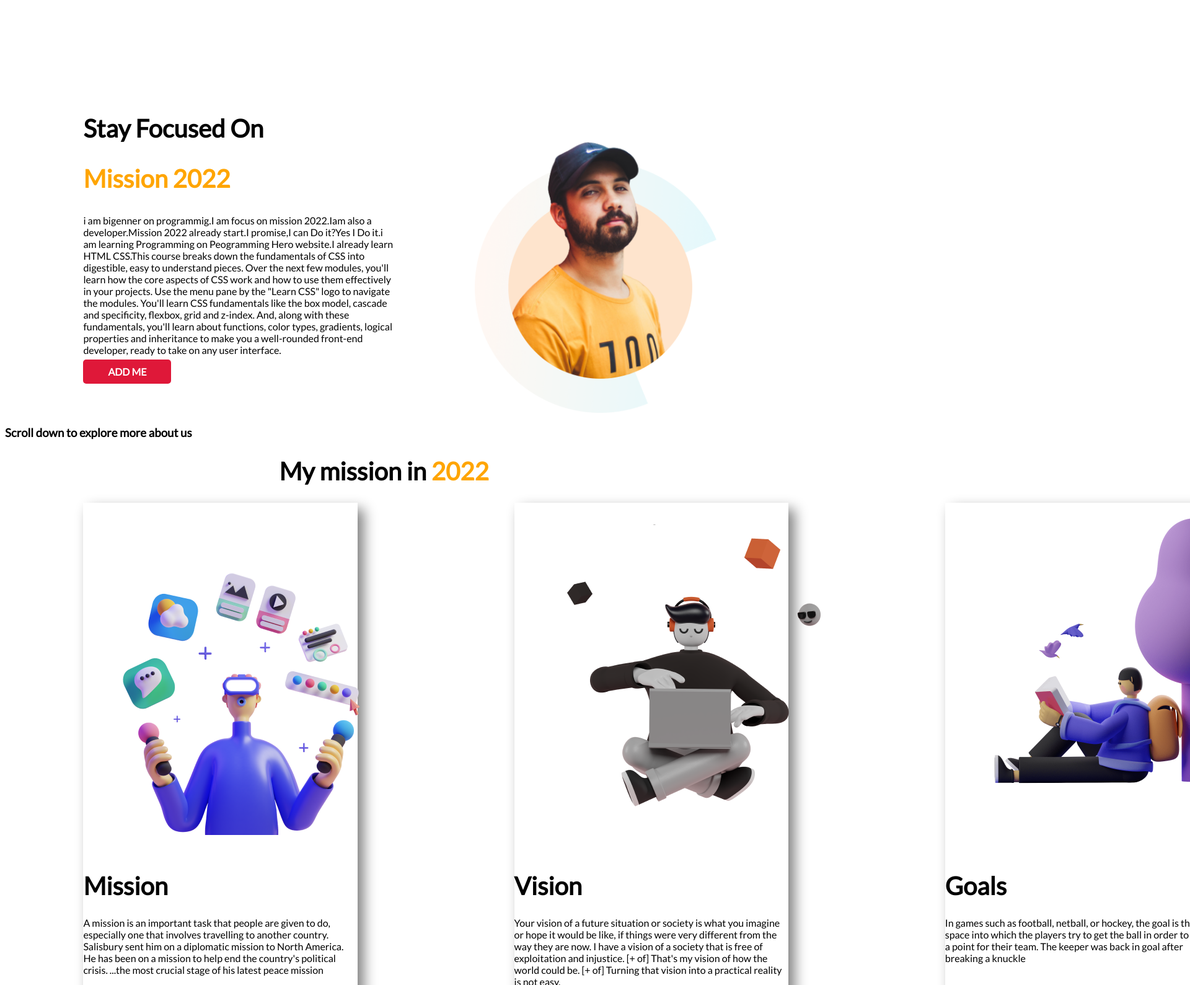
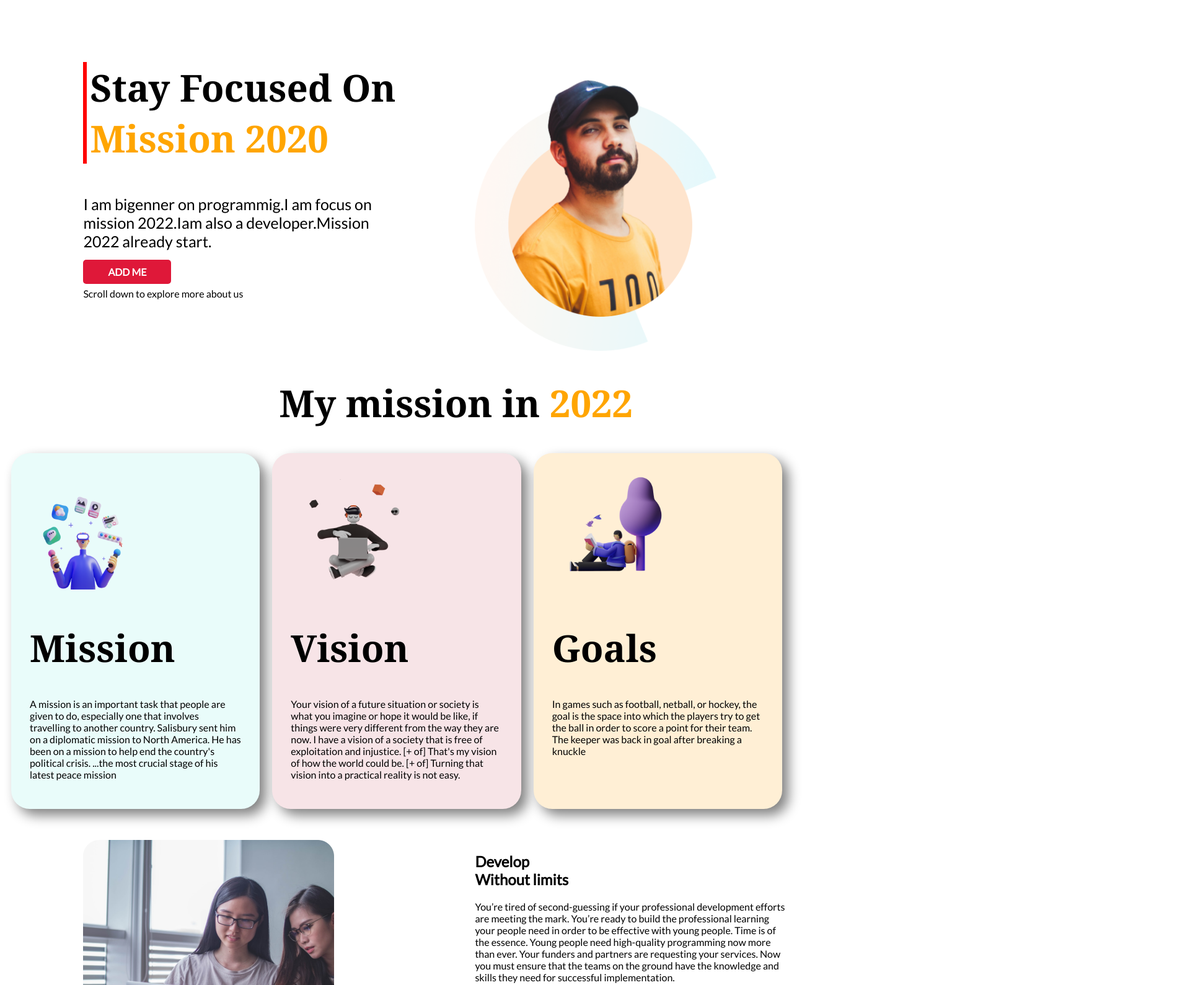
Before and after one commit to sawonbaidya22/mission-deve, a plain HTML site: page index.html in a window 1280 px wide. Shown: the top 1589 px of the page at 62% size, 1920 px wide, since content can reach past the window. Drawn offline with Linux system fonts and the light colour scheme.

Commit message:
heading added

```diff
--- a/index.html
+++ b/index.html
@@ -14,32 +14,29 @@
 
 <body>
     <section>
+
         <div class="half-width">
-            <h1>Stay Focused On</h1>
-            <h1 class="orange-color">Mission 2022</h1>
-            <p>i am bigenner on programmig.I am focus on mission 2022.Iam also a developer.Mission 2022 already start.I
-                promise,I can Do it?Yes I Do it.i am learning Programming on Peogramming Hero website.I already learn
-                HTML CSS.This course breaks down the fundamentals of CSS into digestible, easy to understand pieces.
-                Over the next few modules, you'll learn how the core aspects of CSS work and how to use them effectively
-                in your projects. Use the menu pane by the "Learn CSS" logo to navigate the modules.
+            <div class="heading">
+                <h1>Stay Focused On <span class="orange-color"> Mission 2020</span> </h1>
+            </div>
+            <p class="para"> I am bigenner on programmig.I am focus on mission 2022.Iam also a developer.Mission 2022
+                already start.
 
-                You'll learn CSS fundamentals like the box model, cascade and specificity, flexbox, grid and z-index.
-                And, along with these fundamentals, you'll learn about functions, color types, gradients, logical
-                properties and inheritance to make you a well-rounded front-end developer, ready to take on any user
-                interface.</p>
+            </p>
             <a class="link-button" target="_blank" href="https://www.facebook.com/esmartsawon.esmartsawon/">ADD ME</a>
+            <p>
+                Scroll down to explore more about us
+            </p>
         </div>
         <div class="half-width">
             <img src="image/person-0.png" alt="">
         </div>
     </section>
-    <h3>
-        Scroll down to explore more about us
-    </h3>
+
     <h1 class="Bold">My mission in <span class="orange-color">2022</span> </h1>
     <div class="flexible-container">
-        <div class="item">
-            <img src="image2/illustrator-1.png" alt="">
+        <div class="item" id="mission">
+            <img class="images" src="image2/illustrator-1.png" alt="">
             <h1>Mission</h1>
             <p>A mission is an important task that people are given to do, especially one that involves travelling
                 to
@@ -48,8 +45,8 @@
                 He has been on a mission to help end the country's political crisis.
                 ...the most crucial stage of his latest peace mission</p>
         </div>
-        <div class="item">
-            <img src="image2/illustrator-2.png" alt="">
+        <div class="item" id="vision">
+            <img class="images" src="image2/illustrator-2.png" alt="">
             <h1>Vision</h1>
             <p>Your vision of a future situation or society is what you imagine or hope it would be like, if things
                 were
@@ -58,8 +55,8 @@
                 That's my vision of how the world could be. [+ of]
                 Turning that vision into a practical reality is not easy.</p>
         </div>
-        <div class="item">
-            <img src="image2/illustrator-3.png" alt="">
+        <div class="item" id="goal">
+            <img class="images" src="image2/illustrator-3.png" alt="">
             <h1>Goals</h1>
             <p>In games such as football, netball, or hockey, the goal is the space into which the players try to
                 get
@@ -73,12 +70,9 @@
             <img src="pic/coding.png" alt="">
         </div>
         <div class="half-width">
-            <h1>
-                Develop
-            </h1>
-            <h1>
-                without limits
-            </h1>
+            <h2>
+                Develop <br> Without limits
+            </h2>
             <p>
                 You’re tired of second-guessing if your professional development efforts are meeting the mark. You’re
                 ready to build the professional learning your people need in order to be effective with young people.
@@ -92,10 +86,8 @@
     </section>
     <section>
         <div class="half-width">
-            <h1>Know our</h1>
-            <h1>
-                Global Community
-            </h1>
+            <h1>Know our <br>Global Community</h1>
+
             <p>
                 A nine-time GiveWell top charity, our Deworm the World Initiative combats worm infections by working
                 with governments to deliver mass school-based deworming programs.
@@ -109,17 +101,20 @@
             <img src="pic/project.png" alt="">
         </div>
     </section>
+    <h1 class="build">Build <span class="orange-color">Corona Application</span> </h1>
     <section class="deve">
         <div class="half-width">
             <img src="pic/app.png" alt="">
         </div>
         <div class="half-width">
+
+
             <h1>
-                Stay safe with
+                Stay safe with <br>Go <span class="orange-color">Corona </span>
             </h1>
-            <h1>
-                Go <span class="orange-color">Corona</span>
-            </h1>
+
+
+
             <p>
                 When you register on the App, your phone number and your National ID is collected and a system-generated
                 unique id (UserID) is assigned to you. The information collected from you and your UserID during
@@ -134,9 +129,10 @@
             <a class="link-button" target="_blank" href="https://surokkha.gov.bd/privacy-policy"> Go to Website</a>
         </div>
     </section>
-    <h2 class="work">Mission <span class="red-color">2022</span></h2>
-    <footer>
-        <p>Hard work,Perseverance,and Determination for 2022</p>
+
+    <footer class="bottom">
+        <h2 class="work white-color">Mission <span class="red-color">2022</span></h2>
+        <p class="white-color">Hard work,Perseverance,and Determination for 2022</p>
     </footer>
 
 </body>
--- a/style.css
+++ b/style.css
@@ -14,7 +14,20 @@ h1{
 }
 section{
     display: flex;
-    margin-top: 150px;
+    margin-top: 50px;
+}
+.heading{
+    border-left: red 6px solid;
+    padding-left: 5px;
+}
+h1{
+    font-size: 60px;
+    font-family: Georgia, 'Times New Roman', Times, serif;
+}
+
+.para{
+    font-size: 25px;
+    font-weight: 400;
 }
 .half-width{
     width:50%;
@@ -36,17 +49,52 @@ section{
 }
 .flexible-container{
     display:flex;
+    width: 100%;
+
 }
 .item{
-    width:35%;
-    margin-left: 10%;
-    margin-right: 10%;
-    box-shadow: 10px 10px 20px gray;bottom:
+    width:33%;
+    margin-left: 10px;
+    margin-right: 10px;
+    box-shadow: 10px 10px 20px gray;bottom;
+    padding: 30px;
+    border-radius: 30px;
 
 }
+#mission{
+    background-color: rgb(233, 252, 250);
+}
+#vision{
+    background-color: rgb(247, 228, 231);
+}
+#goal{
+    background-color: papayawhip;
+}
+
+.deve{
+    display: flex;
+}
+
 footer p{
     text-align: center;
 }
 .work{
     padding-left:45%;
 }
+.build{
+    padding-left:25%;
+    padding-top:5%;
+}
+
+.images{
+    width:200px;
+    height:200px;
+}
+.bottom{
+    background-color: black;
+    padding: 50px;
+    width: 100%;
+}
+.white-color{
+    color: white;
+}
```
